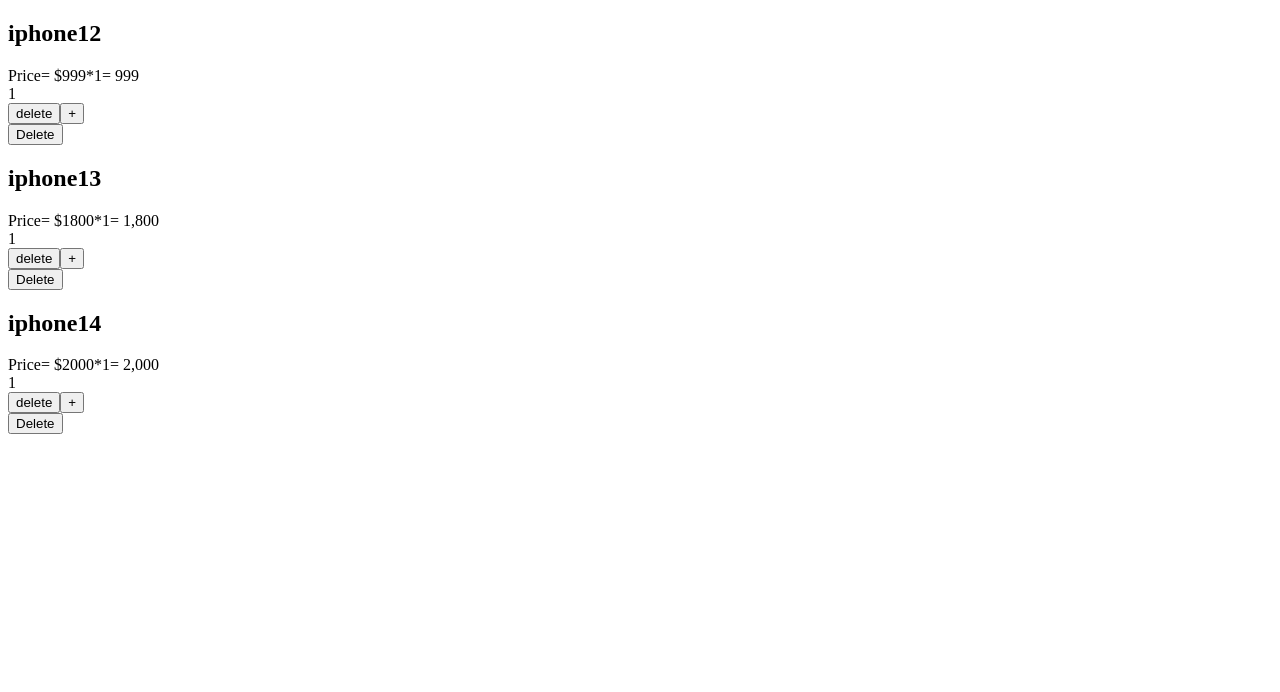
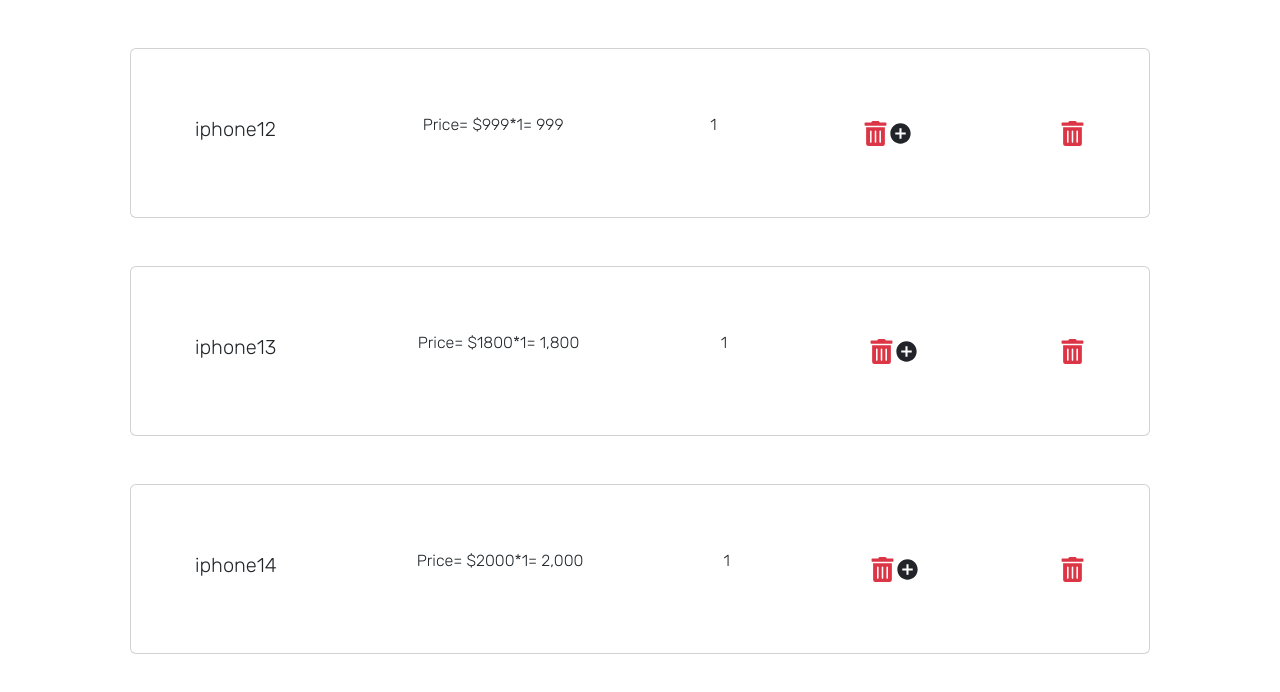
Before and after one commit to parham-ab/react-shopcard, a React (Create React App) app: page / in a window 1280 px wide. Shown: the top 692 px of the page. Built offline with nearby package versions, Linux system fonts and the light colour scheme.

Commit message:
react icons, bootstrap styling, scrollbar

```diff
--- a/package.json
+++ b/package.json
@@ -10,6 +10,7 @@
     "react": "^18.2.0",
     "react-bootstrap": "^2.5.0",
     "react-dom": "^18.2.0",
+    "react-icons": "^4.4.0",
     "react-scripts": "5.0.1",
     "sass": "^1.54.4",
     "web-vitals": "^2.1.4"
--- a/public/index.html
+++ b/public/index.html
@@ -8,6 +8,7 @@
       name="description"
       content="Web site created using create-react-app"
     />
+    <link rel="shortcut icon" href="card.png" type="image/x-icon" />
     <title>React shop card</title>
   </head>
   <body>
--- a/src/assets/styles/global/_reset.scss
+++ b/src/assets/styles/global/_reset.scss
@@ -11,6 +11,10 @@
 }
 a {
   color: inherit;
+}
+svg {
+  font-size: 25px;
+  cursor: pointer;
 }
 // bootstrap outline
 textarea:hover,
@@ -32,3 +36,22 @@ label:focus,
   -webkit-appearance: none;
   box-shadow: none !important;
 }
+// scroll bar
+::-webkit-scrollbar {
+  width: 9px;
+}
+::-webkit-scrollbar-track {
+  background-color: transparent;
+}
+::-webkit-scrollbar-thumb {
+  background-color: rgb(158, 158, 158);
+  border-radius: 5px;
+}
+::-webkit-scrollbar-thumb:hover {
+  background-color: rgb(187, 187, 187);
+}
+::-webkit-scrollbar-thumb:active {
+  background-color: rgb(207, 207, 207);
+}
+// bootstrap styles
+@import "~bootstrap/scss/bootstrap";
--- a/src/components/Product.js
+++ b/src/components/Product.js
@@ -1,35 +1,46 @@
-import React from "react";
+import { Card, Container } from "react-bootstrap";
+// icons
+import { FaTrashAlt, FaMinus } from "react-icons/fa";
+import { IoMdAddCircle } from "react-icons/io";
 
 const Product = ({ data, deleteHandle, increment, decrement }) => {
   const { title, id, price, quantity } = data;
+
   return (
-    <div>
-      <div>
-        <h2>{title}</h2>
-      </div>
-      <div>
-        <span>
+    <Container>
+      <Card className='m-5 5 p-5'>
+        {/* <Card.Img variant="top" src="holder.js/100px180" /> */}
+        <Card.Body className="d-flex flex-row align-items-center justify-content-between">
+          <Card.Title>{title}</Card.Title>
+          <Card.Text>
             Price= $
             {`${price}*${quantity}= ${(price * quantity).toLocaleString()}`}
-        </span>
-      </div>
+          </Card.Text>
+          <Card.Text>{quantity}</Card.Text>
           <div>
-        <span>{quantity}</span>
-      </div>
-      <div>
-        <button
+            <span
               onClick={
                 quantity !== 1 ? () => decrement(id) : () => deleteHandle(id)
               }
             >
-          {quantity === 1 ? "delete" : "-"}
-        </button>
-        <button onClick={() => increment(id)}>+</button>
+              {quantity === 1 ? (
+                <FaTrashAlt className="text-danger" />
+              ) : (
+                <FaMinus />
+              )}
+            </span>
+
+            <span onClick={() => increment(id)}>
+              <IoMdAddCircle />
+            </span>
           </div>
-      <div>
-        <button onClick={() => deleteHandle(id)}>Delete</button>
-      </div>
-    </div>
+
+          <span className="text-danger" onClick={() => deleteHandle(id)}>
+            <FaTrashAlt />
+          </span>
+        </Card.Body>
+      </Card>
+    </Container>
   );
 };
 
--- a/src/index.js
+++ b/src/index.js
@@ -1,6 +1,8 @@
 import React from "react";
 import ReactDOM from "react-dom/client";
 import App from "./App";
+// styles
+import "./assets/styles/index.scss";
 
 const root = ReactDOM.createRoot(document.getElementById("root"));
 root.render(
```
Also changed, not shown: public/card.png (added), 1 other file (tests, documents, lock files or other folders). Lines whose indentation alone changed are shown as unchanged.
